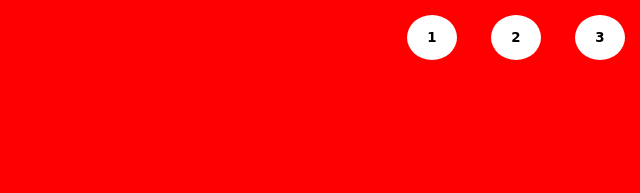
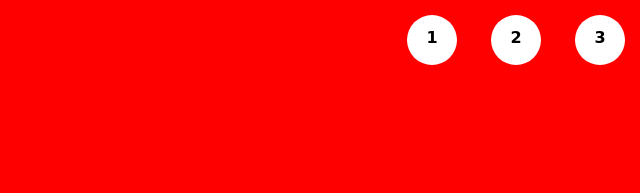
Before and after one commit to ariannagreco3393/htmlcss-shoes, a plain HTML site: page index.html in a window 1280 px wide. Shown: the top 193 px of the page, 640-1280 px from the left. Drawn offline with Linux system fonts and the light colour scheme; a web font is replaced by a local one.

Commit message:
add alt img

```diff
--- a/css/style.css
+++ b/css/style.css
@@ -1,5 +1,7 @@
 * {
-    margin: 0;padding: 0;box-sizing: border-box;
+    margin: 0;
+    padding: 0;
+    box-sizing: border-box;
 }
 
 
@@ -18,16 +20,20 @@ h1 {
     word-spacing: 20px;
 }
 
-button {
+a {
     width: 50px;
+    height: 50px;
     border-radius: 50%;
-    padding: 15px;
+    padding: 13px;
     background-color: white;
     border: 0;
     font-weight: 600;
     font-family: 'Dela Gothic One', cursive;
     margin: 15px;
-
+    display: inline-block;
+    color: black;
+    text-align: center;
+    text-decoration: none;
 }
 
 .button {
--- a/index.html
+++ b/index.html
@@ -14,25 +14,25 @@
     <main>
         <section class="red">
             <div class="button">
-                <button>1</button>
-                <button>2</button>
-                <button>3</button>
+                <a href="">1</a>
+                <a href="">2</a>
+                <a href="">3</a>
             </div>
 
             <div class="shoes">
-                <img src="./img/01.png" alt="">
+                <img src="./img/01.png" alt="scarpe blu">
                 <h1>Il nostro modello di punta</h1>
             </div>
          </section>
          <section class="green">
             <div class="shoes">
-                <img src="./img/02.png" alt="">
+                <img src="./img/02.png" alt="scarpe tommy bianche">
                 <h1>Il nostro modello di punta</h1>
             </div>
          </section>
          <section class="yellow">
             <div class="shoes">
-                <img src="./img/03.png" alt="">
+                <img src="./img/03.png" alt="all star verdi">
                 <h1 id="text-green">Il nostro modello di punta</h1>
             </div>
          </section>
```
